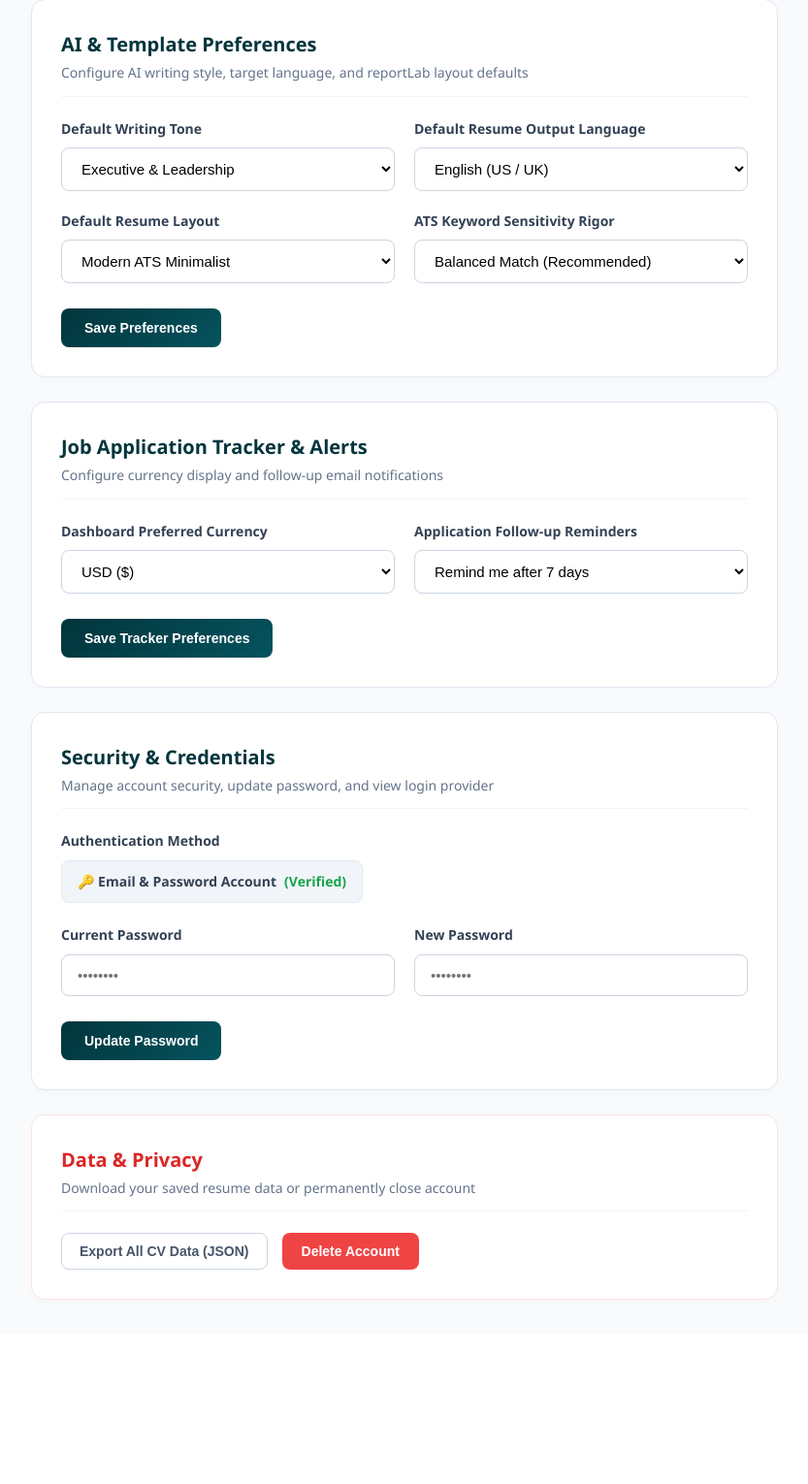
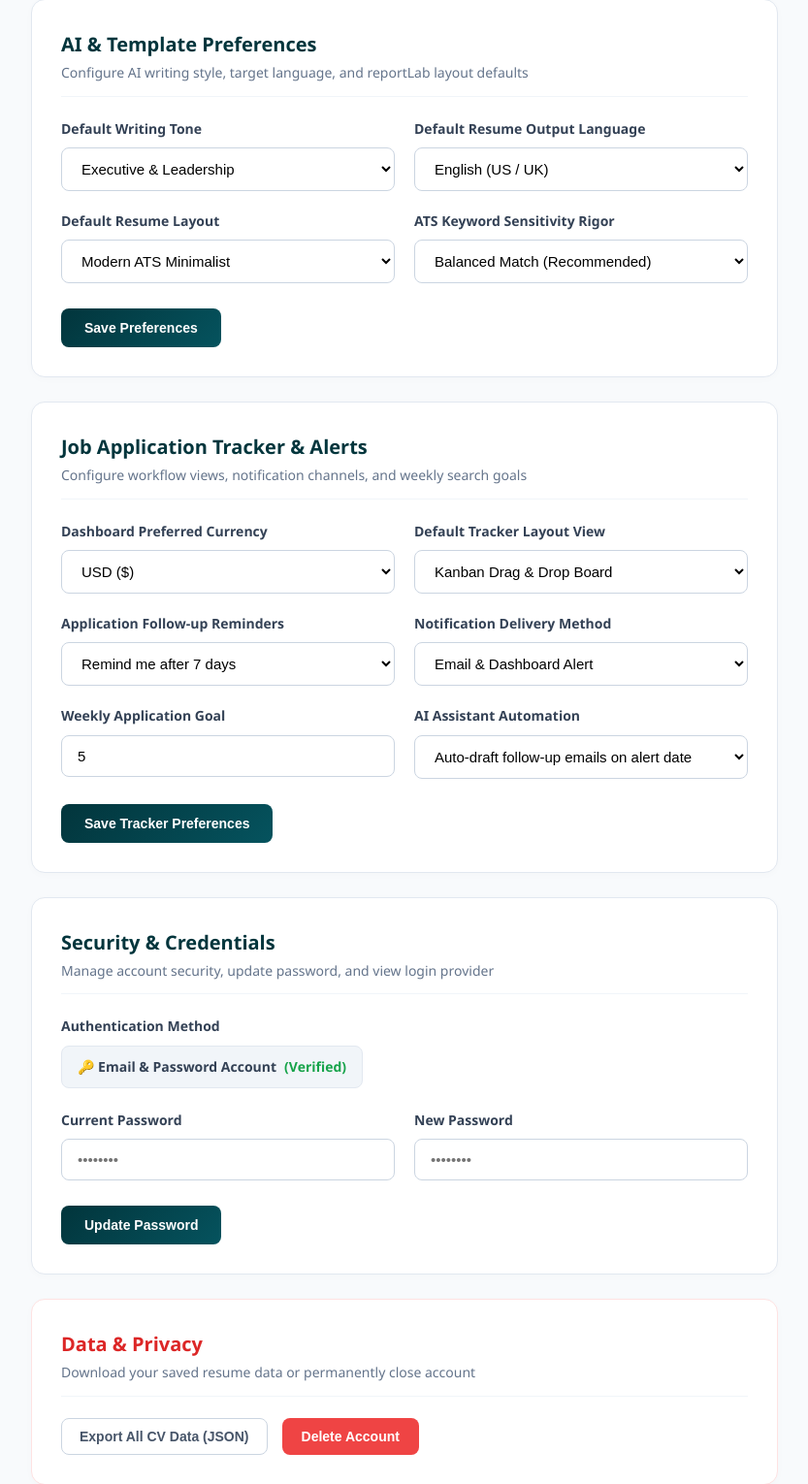
Before and after one commit to cvforgeapp-c/CV-Builder-, a Flask app: page /settings in a window 1280 px wide. Shown: the part 1062-2592 px from the top of the page at 97% size, without its empty margins (368-1201 px from the left). Before the commit the page ends 2402 px from the top, so only its background shows below. Run offline with Flask 3, Linux system fonts and the light colour scheme; some libraries are stand-ins or nearby versions.

Commit message:
Update settings.html

```diff
--- a/templates/settings.html
+++ b/templates/settings.html
@@ -481,11 +481,11 @@
                 </form>
             </section>
 
-            <!-- CARD 4: JOB TRACKER & REMINDERS -->
+            <!-- CARD 4: JOB TRACKER & REMINDERS (EXPANDED) -->
             <section class="card setting-card" id="tracker-settings">
                 <div class="card-header">
                     <h2 class="card-title">Job Application Tracker & Alerts</h2>
-                    <p class="card-subtitle">Configure currency display and follow-up email notifications</p>
+                    <p class="card-subtitle">Configure workflow views, notification channels, and weekly search goals</p>
                 </div>
                 <form class="form-grid" onsubmit="event.preventDefault();">
                     <div class="form-group">
@@ -498,11 +498,36 @@
                         </select>
                     </div>
                     <div class="form-group">
+                        <label>Default Tracker Layout View</label>
+                        <select>
+                            <option selected>Kanban Drag & Drop Board</option>
+                            <option>Structured Data Table</option>
+                        </select>
+                    </div>
+                    <div class="form-group">
                         <label>Application Follow-up Reminders</label>
                         <select>
                             <option selected>Remind me after 7 days</option>
                             <option>Remind me after 14 days</option>
                             <option>Disabled</option>
+                        </select>
+                    </div>
+                    <div class="form-group">
+                        <label>Notification Delivery Method</label>
+                        <select>
+                            <option selected>Email & Dashboard Alert</option>
+                            <option>Dashboard Banner Only</option>
+                        </select>
+                    </div>
+                    <div class="form-group">
+                        <label>Weekly Application Goal</label>
+                        <input type="number" value="5" min="1" max="50" placeholder="e.g. 5 applications / week">
+                    </div>
+                    <div class="form-group">
+                        <label>AI Assistant Automation</label>
+                        <select>
+                            <option selected>Auto-draft follow-up emails on alert date</option>
+                            <option>Disabled (Manual drafts only)</option>
                         </select>
                     </div>
                     <div class="form-group full-width" style="margin-top: 6px;">
```
